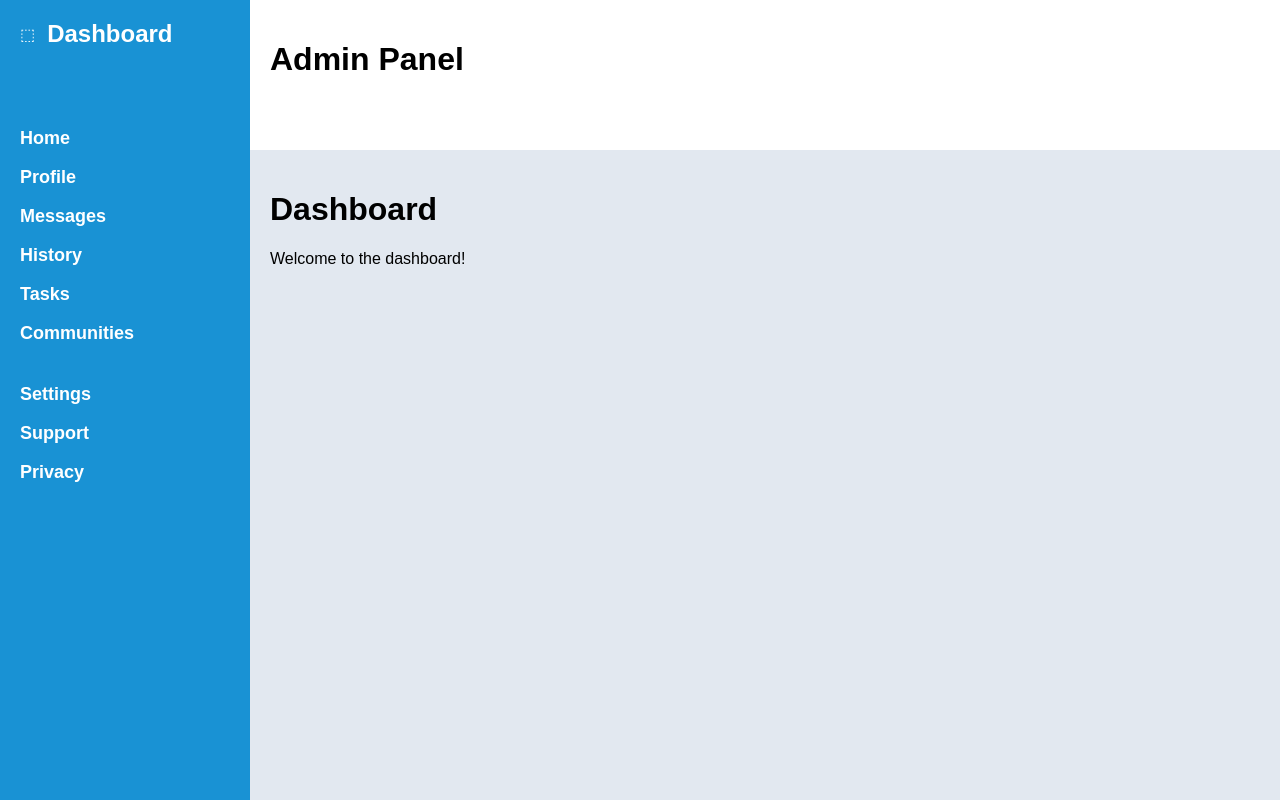
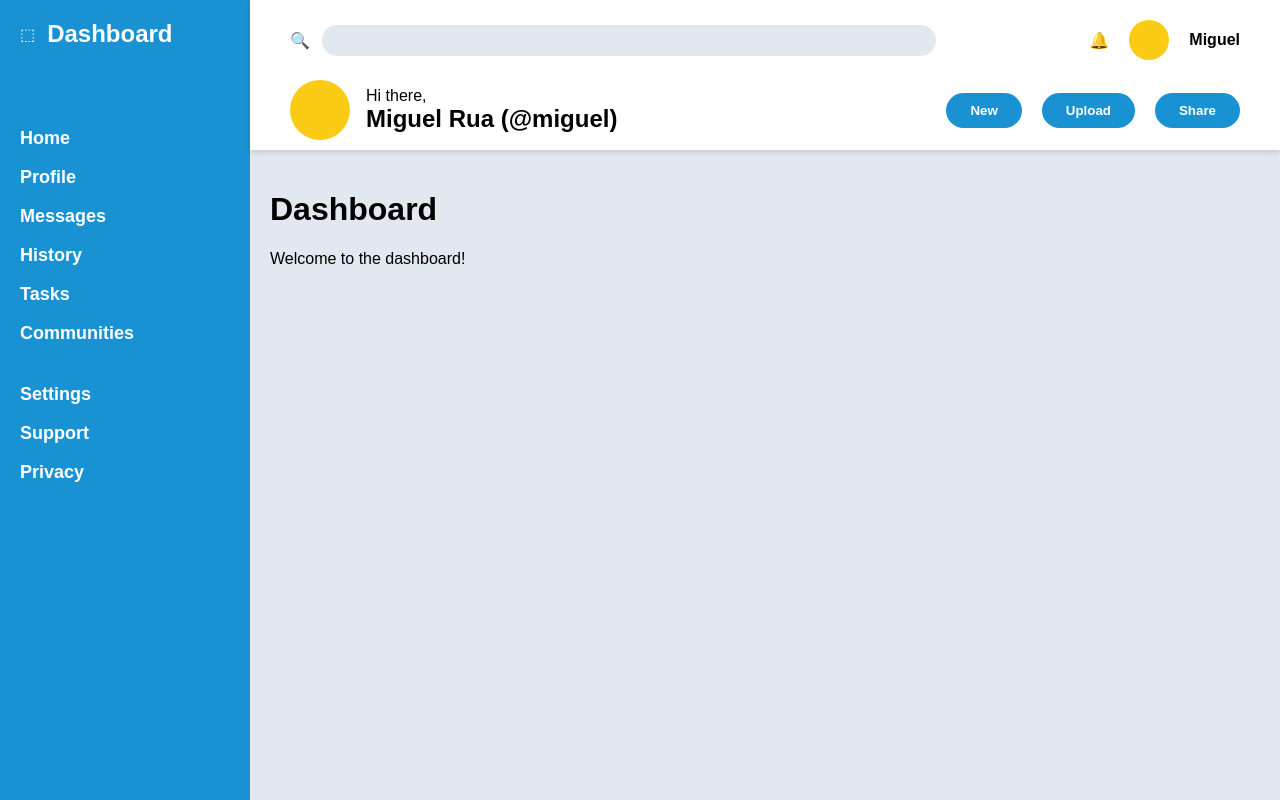
Before and after one commit to MiguelRcol/Admin_panel, a plain HTML site: page index.html in a window 1280 px wide. Drawn offline with Linux system fonts and the light colour scheme.

Commit message:
Build header layout

```diff
--- a/index.html
+++ b/index.html
@@ -30,9 +30,37 @@
   </nav>
 </aside>
 
-    <header class="header">
-      <h1>Admin Panel</h1>
-    </header>
+   <header class="header">
+  <div class="header-top">
+    <div class="search-bar">
+      <span>🔍</span>
+      <input type="text">
+    </div>
+
+    <div class="user-info">
+      <span>🔔</span>
+      <div class="small-avatar"></div>
+      <strong>Miguel</strong>
+    </div>
+  </div>
+
+  <div class="header-bottom">
+    <div class="greeting">
+      <div class="large-avatar"></div>
+
+      <div>
+        <p>Hi there,</p>
+        <h2>Miguel Rua (@miguel)</h2>
+      </div>
+    </div>
+
+    <div class="header-buttons">
+      <button>New</button>
+      <button>Upload</button>
+      <button>Share</button>
+    </div>
+  </div>
+</header>
 
     <main class="main-content">
       <h1>Dashboard</h1>
--- a/style.css
+++ b/style.css
@@ -72,3 +72,84 @@ body {
   font-weight: bold;
   font-size: 18px;
 }
+.header {
+  background-color: white;
+  padding: 20px 40px;
+  display: grid;
+  grid-template-rows: 1fr 1fr;
+  gap: 20px;
+  box-shadow: 0 2px 6px rgba(0, 0, 0, 0.15);
+  z-index: 1;
+}
+
+.header-top,
+.header-bottom {
+  display: grid;
+  grid-template-columns: 1fr auto;
+  align-items: center;
+}
+
+.search-bar {
+  display: grid;
+  grid-template-columns: auto 1fr;
+  align-items: center;
+  gap: 12px;
+}
+
+.search-bar input {
+  width: 80%;
+  border: none;
+  border-radius: 20px;
+  background-color: #e2e8f0;
+  padding: 8px 16px;
+}
+
+.user-info {
+  display: grid;
+  grid-auto-flow: column;
+  align-items: center;
+  gap: 20px;
+}
+
+.greeting {
+  display: grid;
+  grid-template-columns: auto 1fr;
+  align-items: center;
+  gap: 16px;
+}
+
+.greeting p,
+.greeting h2 {
+  margin: 0;
+}
+
+.small-avatar,
+.large-avatar {
+  background-color: #facc15;
+  border-radius: 50%;
+}
+
+.small-avatar {
+  width: 40px;
+  height: 40px;
+}
+
+.large-avatar {
+  width: 60px;
+  height: 60px;
+}
+
+.header-buttons {
+  display: grid;
+  grid-auto-flow: column;
+  gap: 20px;
+}
+
+.header-buttons button {
+  border: none;
+  border-radius: 20px;
+  background-color: #1992d4;
+  color: white;
+  font-weight: bold;
+  padding: 10px 24px;
+}
```
